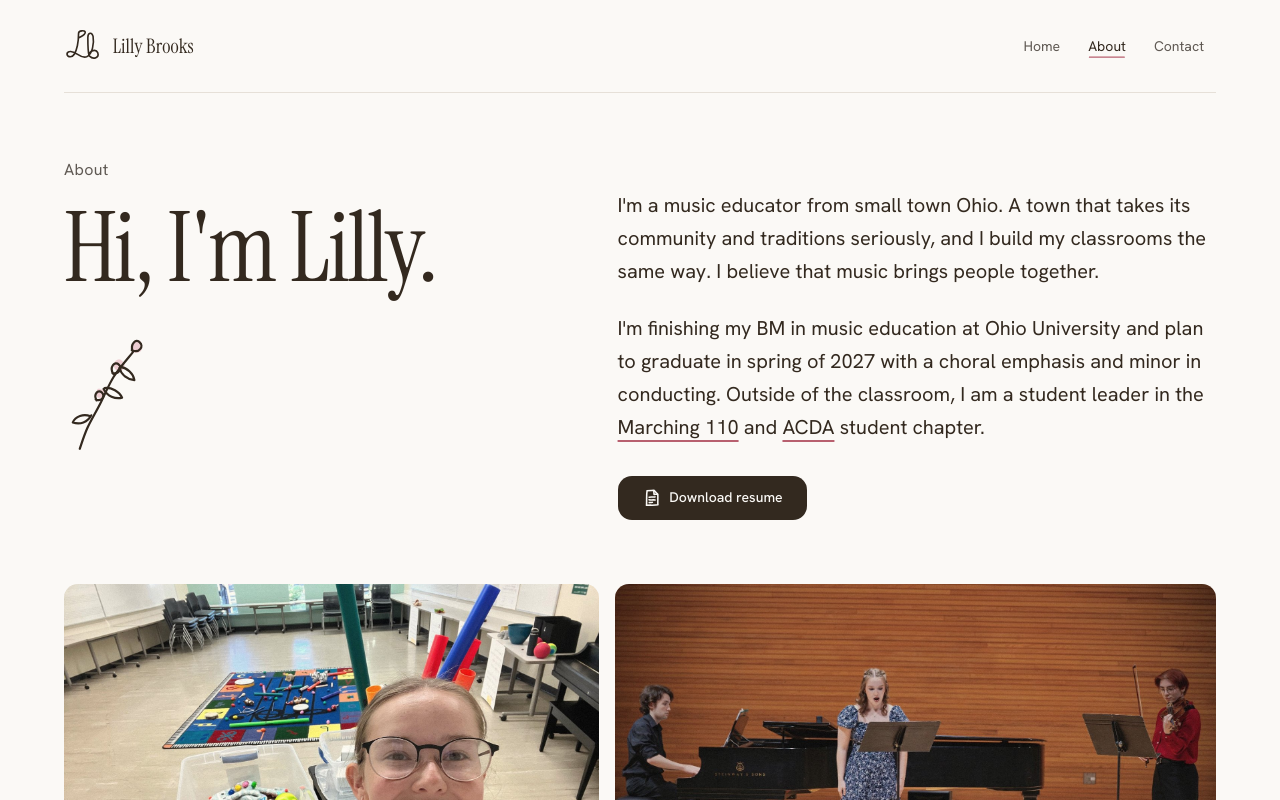
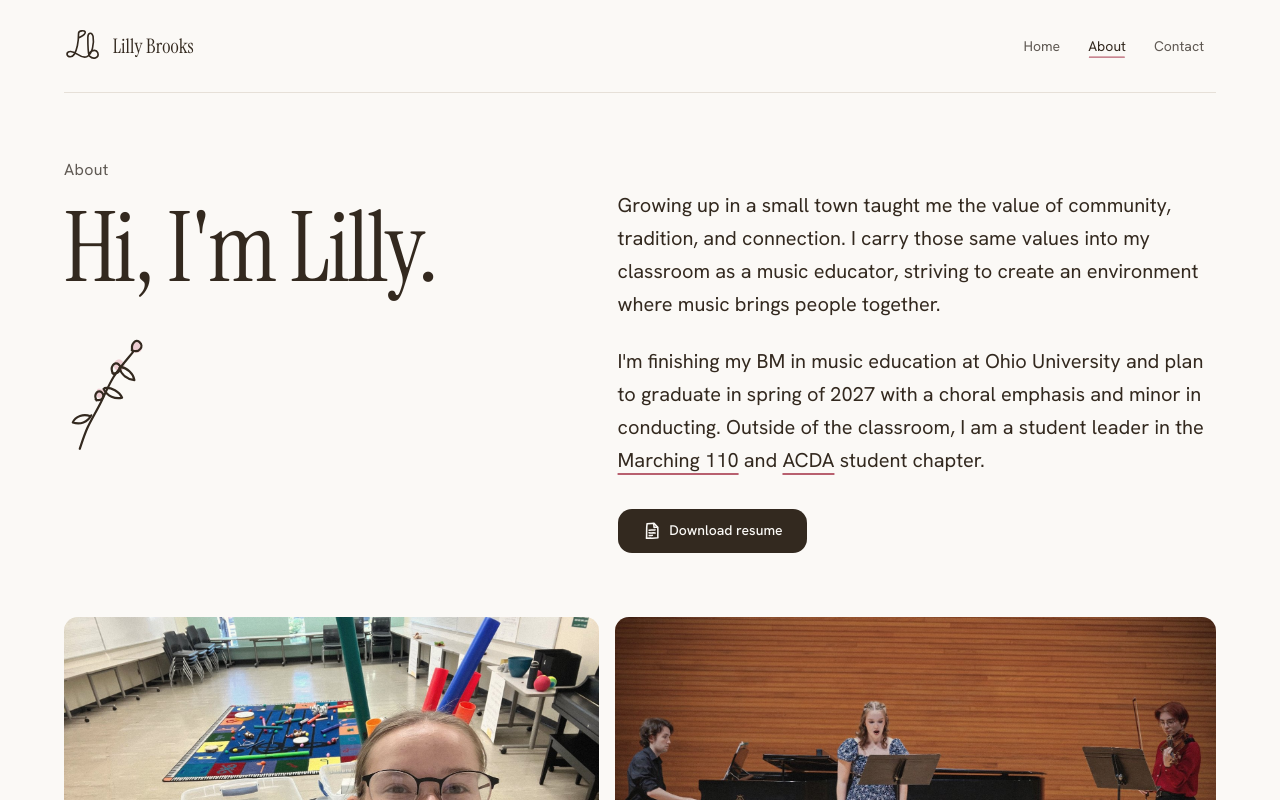
Before and after one commit to lillybrooks2005/lillybrooks.com, a Next.js app: page /about in a window 1280 px wide. Shown: the top 800 px of the page. Built offline with nearby package versions, Linux system fonts and the light colour scheme.

Commit message:
Update the first About paragraph to the new small-town story
Co-Authored-By: Claude Haiku 5.5 <noreply@anthropic.com>

```diff
--- a/content/site.ts
+++ b/content/site.ts
@@ -41,7 +41,7 @@ export const about = {
   // Each string is its own paragraph
   // Each string is its own paragraph. {marching} and {acda} open a note (see notes below).
   bio: [
-    "I'm a music educator from small town Ohio. A town that takes its community and traditions seriously, and I build my classrooms the same way. I believe that music brings people together.",
+    "Growing up in a small town taught me the value of community, tradition, and connection. I carry those same values into my classroom as a music educator, striving to create an environment where music brings people together.",
     "I'm finishing my BM in music education at Ohio University and plan to graduate in spring of 2027 with a choral emphasis and minor in conducting. Outside of the classroom, I am a student leader in the {marching} and {acda} student chapter.",
   ],
   notes: {
```
